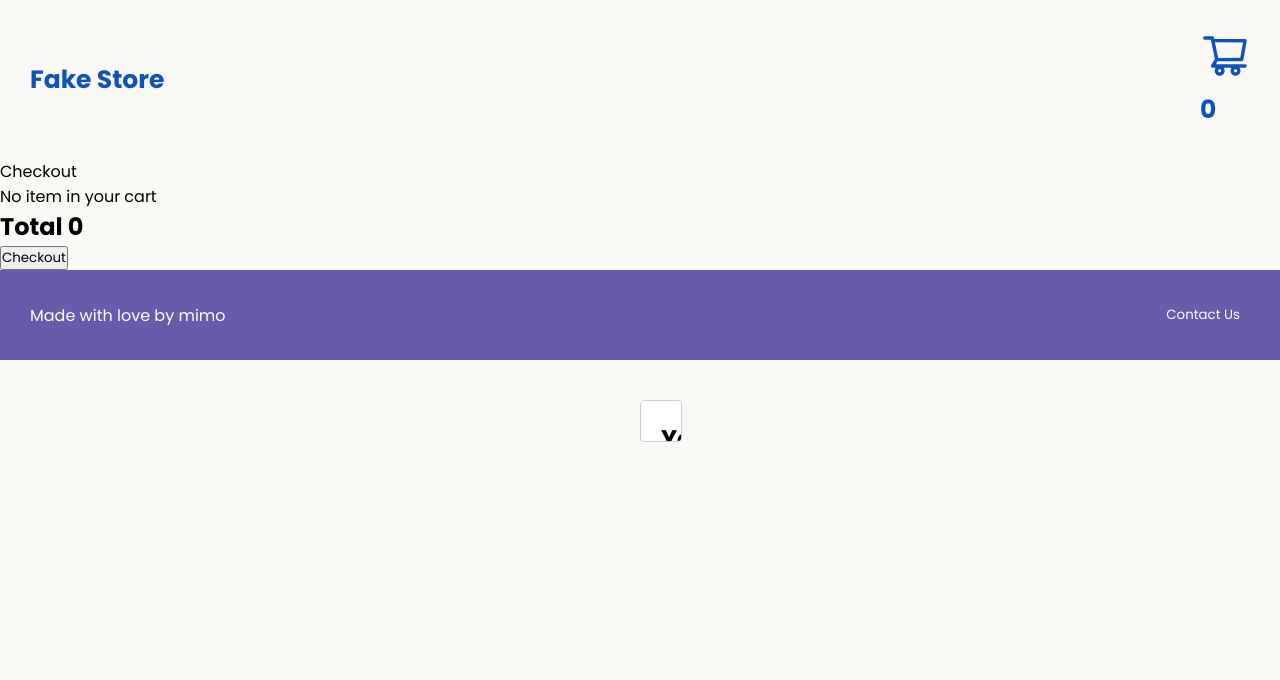
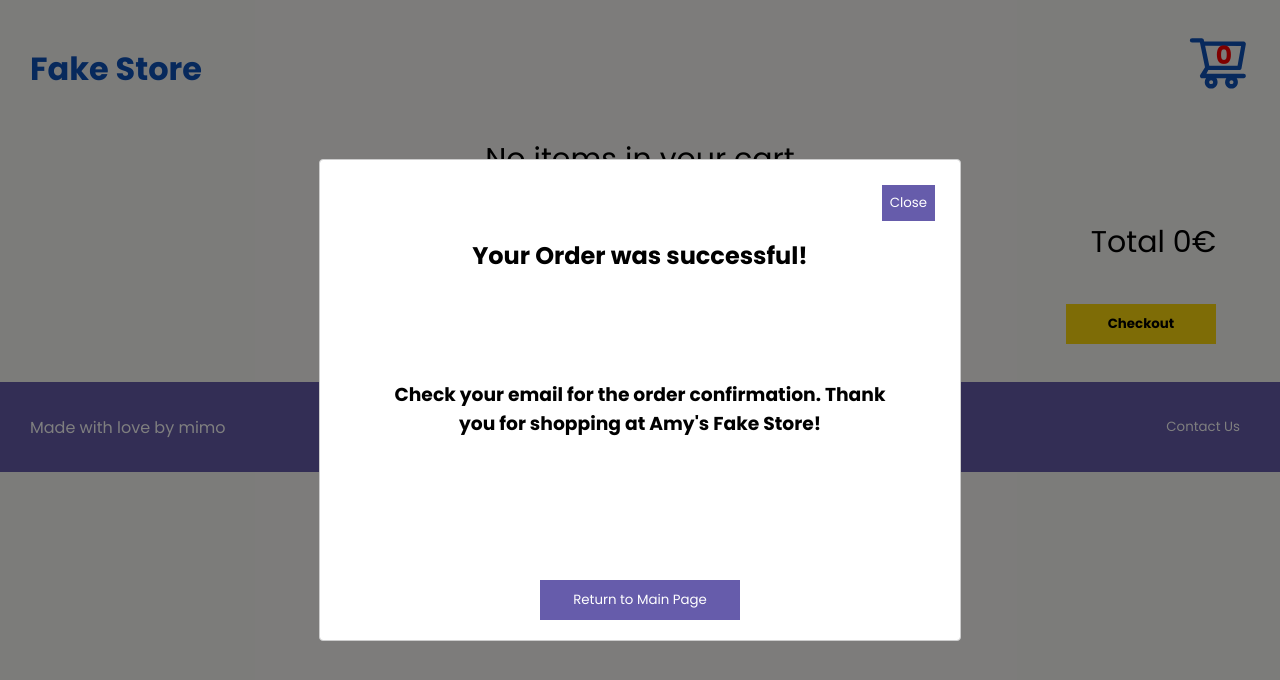
Before and after one commit to Amsav23/Fake-Store, a React (Vite) app: page /checkout in a window 1280 px wide. Both pictures are taken after a click on the button "Checkout". Shown: the top 680 px of the page. Built offline with nearby package versions, Linux system fonts and the light colour scheme.

Commit message:
Updated a lot
Functionality works for just about everything. Styled a lot of the code. Still need to get Return to Main Page button working in the Checkout Area.

```diff
--- a/src/App.jsx
+++ b/src/App.jsx
@@ -2,7 +2,6 @@ import { useState } from 'react'
 import {BrowserRouter, Routes, Route} from 'react-router-dom'
 import './App.css'
 import Header from './components/Header/Header'
-
 import Homepage from './pages/Homepage/Homepage'
 import Footer from './components/Footer/Footer'
 import ProductDetails from './pages/ProductDetails/ProductDetails'
@@ -18,7 +17,6 @@ function App() {
         <CheckoutContextProvider>
         <Header />
 
-
         <Routes>
           <Route path='/' element={<Homepage />} />
           <Route path='/details/:productId' element={<ProductDetails />} />
@@ -26,7 +24,7 @@ function App() {
           <Route path='/contactus' element={<ContactUs />} />
         </Routes>
 
-          <Footer />
+        <Footer />
         </CheckoutContextProvider>
     </BrowserRouter>
   )
--- a/src/components/CheckoutItem/CheckoutItem.css
+++ b/src/components/CheckoutItem/CheckoutItem.css
@@ -0,0 +1,33 @@
+.checkout-item-products {
+    border: solid 1px var(--light-grey);
+    display: flex;
+    justify-content: center;
+}
+
+.checkout-item {
+    display: flex;
+    align-items: center;
+    justify-content: space-between;
+    width: 90%;
+    font-weight: bold;
+}
+
+.checkout-item img {
+    height: 180px;
+    padding: 15px;
+}
+
+.checkout-item p {
+    font-size: 20px;
+}
+
+.checkout-item-title {
+    display: flex;
+    text-align: center;
+    width: 200px;
+}
+
+.trash-can {
+    cursor: pointer;
+    font-size: 2em;
+}
--- a/src/components/CheckoutItem/CheckoutItem.jsx
+++ b/src/components/CheckoutItem/CheckoutItem.jsx
@@ -12,15 +12,13 @@ function CheckoutItem({product}) {
 
 
   return (
-    <div className="Checkout-products">
-        <div className="checkout-items">
+    <div className="checkout-item-products">
+        <div className="checkout-item">
             <img src={product.image} />
-            <p>{product.title}</p>
-            <p>{product.category}</p>
+            <p className='checkout-item-title'>{product.title}</p>
+            <p>{product.price}€</p>
+            <p>1</p>
 
-            <div className="price-elements">
-                <p>{product.price}</p>
-            </div>
             <BsTrash3 onClick={()=>removeProduct(product.id)} className="trash-can" />
         </div>
     </div>
--- a/src/components/Footer/Footer.css
+++ b/src/components/Footer/Footer.css
@@ -7,14 +7,21 @@
     color: var(--white);
 }
 
+.footer-text {
+
+}
+
 .contact-btn {
     padding: 5px 10px;
     cursor: pointer;
     background-color: transparent;
     border: none;
     color: var(--white);
+    display: flex;
+    align-content: flex-end;
 }
 
+/*
 .modal-header {
     display: flex;
     justify-content: space-between;
@@ -69,4 +76,4 @@ form button[type='submit'] {
 
 form button[type='submit']:hover {
     background-color: red;
-}
+} */
--- a/src/components/Footer/Footer.jsx
+++ b/src/components/Footer/Footer.jsx
@@ -1,6 +1,7 @@
 import React from 'react'
 import './Footer.css'
 import {Link} from 'react-router-dom'
+import {BiSolidHeart} from 'react-icons/bi'
 
 
 
@@ -11,13 +12,11 @@ function Footer() {
 
   return (
     <div className="footer-container">
-        Made with love by mimo
+      <p>Made with love by mimo</p>
+
         <Link to="/contactus">
-        <button className="contact-btn" onClick={()=>setIsOpen(true)}>Contact Us</button>
+          <button className="contact-btn" onClick={()=>setIsOpen(true)}>Contact Us</button>
         </Link>
-
-
-
 
     </div>
   )
--- a/src/components/Header/Header.css
+++ b/src/components/Header/Header.css
@@ -1,6 +1,6 @@
 .header-container {
     padding: 30px;
-    font-size: 25px;
+    font-size: 2em;
     display: flex;
     align-items: center;
     justify-content: space-between;
@@ -11,3 +11,11 @@
 .shoppingCartIcon {
     font-size: 2em;
 }
+
+.icon-container p {
+    position: absolute;
+    top: 37px;
+    right: 48px;
+    color: red;
+    font-size: 25px;
+}
--- a/src/components/ProductCard/ProductCard.css
+++ b/src/components/ProductCard/ProductCard.css
@@ -6,7 +6,6 @@
     flex-direction: column;
     justify-content: space-evenly;
     border-radius: 12px;
-    cursor: pointer;
 
     box-shadow: 7px 8px 13px -4px grey;
     -webkit-box-shadow: 7px 8px 13px -4px grey;
--- a/src/pages/Checkout/Checkout.css
+++ b/src/pages/Checkout/Checkout.css
@@ -0,0 +1,93 @@
+/*Checkout Styling*/
+.checkout-container {
+    display: flex;
+}
+
+.checkout-products {
+    display: flex;
+    flex-direction: column;
+    width: 100%;
+}
+
+.checkout-products p {
+    display: flex;
+    justify-content: center;
+    font-size: 30px;
+}
+
+.total-checkout {
+    display: flex;
+    flex-direction: column;
+    height: 200px;
+    width: 95%;
+    justify-content: space-evenly;
+    align-items: flex-end;
+}
+
+.total-checkout h2 {
+    font-size: 30px;
+    font-weight: normal;
+}
+
+.checkout-btn {
+    width: 150px;
+    height: 40px;
+    background-color: var(--yellow);
+    border: none;
+    font-weight: bold;
+    cursor: pointer;
+}
+
+
+/*Modal Styling*/
+.modal {
+    height: 150px;
+    display: flex;
+    align-items: center;
+    justify-content: center;
+}
+
+.modal-close-btn {
+    background-color: var(--primary-bg);
+    color: var(--white);
+    border: none;
+    display: flex;
+    cursor: pointer;
+    padding: 8px;
+    position: absolute;
+    top: 25px;
+    right: 25px;
+    transition: background-color 0.5s ease-in-out;
+}
+
+.modal-close-btn:hover{
+    background-color: red;
+}
+
+.modal-message {
+    height: 150px;
+    width: 500px;
+    margin: 50px;
+    text-align: center;
+}
+
+.modal-footer {
+    display: flex;
+    flex-direction: column;
+}
+
+
+/*Return Button Styling*/
+.return-btn {
+    border: none;
+    background-color: var(--primary-bg);
+    color: var(--white);
+    padding: 10px;
+    margin: 0 200px;
+    cursor: pointer;
+    transition: background-color 0.5s ease-in-out;
+}
+
+.return-btn:hover {
+    background-color: red;
+}
--- a/src/pages/Checkout/Checkout.jsx
+++ b/src/pages/Checkout/Checkout.jsx
@@ -6,19 +6,17 @@ import { useNavigate } from 'react-router-dom'
 import Modal from "react-modal"
 
 
-
 const customStyles = {
     content: {
         top: '50%',
         left: '50%',
-        right: '50%',
-        bottom: '50%',
-        MarginRight: '50%',
-        transform: '50%',
-        marginBottom: '50%',
+        right: 'auto',
+        bottom: 'auto',
+        marginRight: '-50%',
+        transform: 'translate(-50%, -50%)',
     },
-    overlay: {
-        backgroundColor: "rgba(0,0,0,0,0.5)"
+    overlay:{
+        backgroundColor: "rgba(0,0,0,0.5",
     }
 }
 
@@ -40,7 +38,6 @@ function Checkout() {
 
     //create state to control my modal
     const [isOpen, setIsOpen] = React.useState(false)
-
 
 
     //get global state
@@ -76,38 +73,37 @@ function Checkout() {
     )
 
 
-
   return (
     <div className="checkout-container">
-        <p>Checkout</p>
         <div className="checkout-products">
             {
                 checkout?.length > 0 ?
                 checkout?.map(item => <CheckoutItem key={item.id} product={item}/>)
                 :
-                <p>No item in your cart</p>
+                <p>No items in your cart</p>
             }
 
-            <div className="totalCheckout">
-                <h2 className="total">Total {total}</h2>
+            <div className="total-checkout">
+                <h2>Total {total}€</h2>
                 <button className="checkout-btn" onClick={()=>setIsOpen(true)}>Checkout</button>
             </div>
 
             <Modal
                 isOpen={isOpen}
-
+                onRequestClose={()=>setIsOpen(false)}
                 style={customStyles}
                 contentLabel="Checkout Modal"
             >
                 <div className='modal'>
                     <div className="modal-header">
-                        <h2>Your Order was successful</h2>
+                        <h2>Your Order was successful!</h2>
+                    </div>
                         <button className='modal-close-btn' onClick={()=>setIsOpen(false)}>Close</button>
                     </div>
-                    </div>
 
-                    <div>
-                        <h3 className='modal-info'>Check your email...</h3>
+                    <div className='modal-footer'>
+                        <h3 className='modal-message'>Check your email for the order confirmation.
+                        Thank you for shopping at Amy's Fake Store!</h3>
                         <button className='return-btn' onClick={showHomepage}>Return to Main Page</button>
                     </div>
 
@@ -118,33 +114,3 @@ function Checkout() {
 }
 
 export default Checkout
-
-
-/*
-import React, {useContext} from 'react'
-import './Favorites.css'
-import {CheckoutContext} from '../../contexts/CheckoutContext'
-import ProductCard from './../../components/ProductCard/ProductCard'
-
-function Favorites() {
-  //get the global state
-  //NOTE {} NOT []
-  const {favorites} = useContext(FavoritesContext)
-
-
-  return (
-    <div className="favorites-container">
-      <h1>My Favorite Products</h1>
-      <div className="favorite-products">
-        {
-          favorites?.length > 0 ?
-          favorites?.map(item => <ProductCard key={item.id} product={item}/>)
-          :
-          <p>No favorites selected yet</p>
-        }
-      </div>
-    </div>
-  )
-}
-
-export default Favorites*/
--- a/src/pages/ContactUs/ContactUs.css
+++ b/src/pages/ContactUs/ContactUs.css
@@ -1,39 +1,49 @@
+/*Contact Page Styling*/
 .contact-container {
     min-height: 100vh;
-    /* padding: 30px 10px; */
     display: flex;
     flex-direction: column;
     justify-content: center;
     align-items: center;
-    width: 80%;
+    width: 100%;
 }
+
+.contact-container h3 {
+    margin-bottom: 50px;
+    font-size: 40px;
+}
+
 .form-container{
     display: flex;
     flex-direction: column;
     justify-content: center;
     align-items: center;
-    width: 80%;
+    width: 50%;
 }
+
 .form-container input,
 .form-container textarea {
     width: 50%;
     padding: 15px;
     border: none;
     border-radius: 8px;
-    margin-bottom: 20px;
-    font-size: 16px;
-    background-color: rgb(166, 163, 163);
+    margin: 15px;
+    font-size: 15px;
+    background-color: var(--gray);
     color: white;
 }
+
 .form-container input::placeholder {
     color: white;
 }
-.submit-button {
-    background-color: #3A4895;
+
+.submit-btn {
+    background-color: var(--primary-bg);
     color: white;
     border: none;
-    width: 15%;
-    padding: 10px 20px;
-    font-size: 16px;
+    width: 20%;
+    padding: 10px;
+    margin-top: 40px;
+    font-size: 15px;
     cursor: pointer;
 }
--- a/src/pages/ContactUs/ContactUs.jsx
+++ b/src/pages/ContactUs/ContactUs.jsx
@@ -5,13 +5,12 @@ import "./ContactUs.css"
 function ContactUs() {
     return (
         <div className="contact-container">
-            <h2>ContactUs</h2>
+            <h3>Contact Us</h3>
             <form className="form-container">
                 <input type="text" placeholder="First Name" />
                 <input type="text" placeholder="Last Name" />
-                <input type="email" placeholder="email" />
-                <textarea placeholder="Write your message here" rows="4">Message</textarea>
-                <button className="submit-button">Submit</button>
+                <textarea placeholder="Message" rows="5">Write your message here</textarea>
+                <button className="submit-btn">Submit</button>
             </form>
         </div>
     )
--- a/src/pages/Homepage/Homepage.css
+++ b/src/pages/Homepage/Homepage.css
@@ -1,6 +1,8 @@
 .homepage-container {
+    display: flex;
     min-height: 100vh;
     padding-bottom: 40px;
+    flex-direction: column;
 }
 
 .products-container {
@@ -8,3 +10,14 @@
     flex-wrap: wrap;
     justify-content: center;
 }
+
+.category-container {
+    display: flex;
+    justify-content: space-evenly;
+}
+
+.category-container p {
+    font-size: 20px;
+    cursor: pointer;
+    color: var(--blue);
+}
```
